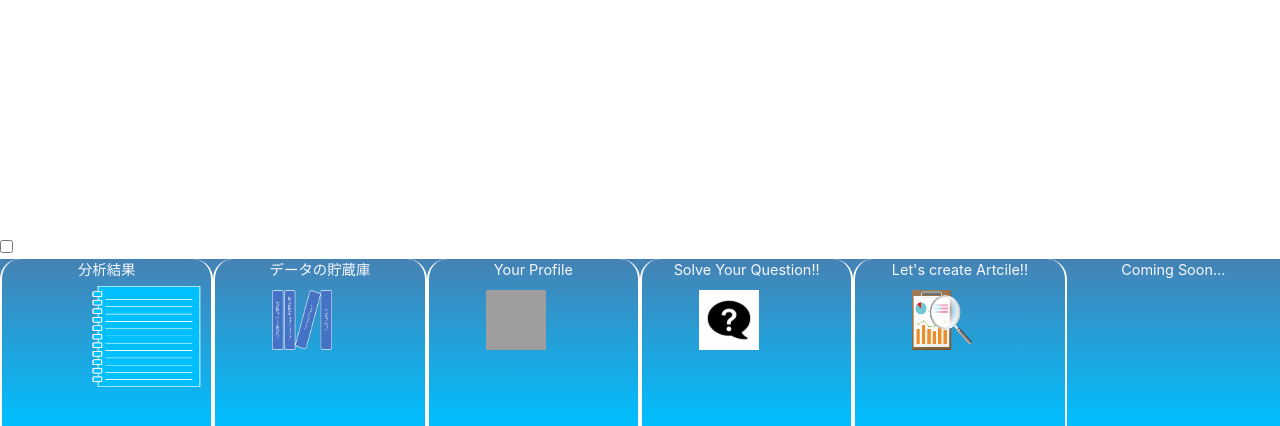
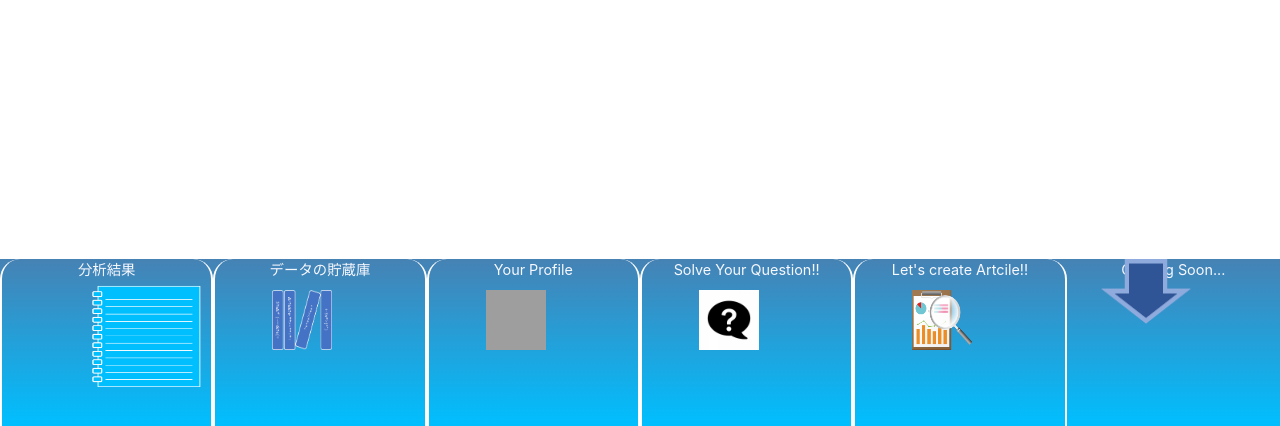
Before and after one commit to nebneb200411/Amaist, a Django app: page /data_library/create/ in a window 1280 px wide. Shown: the part 374-800 px from the top of the page. Run offline with Django 3.2, Linux system fonts and the light colour scheme; parts of the project's set-up code (start-up, migrations or seed data) failed here and were passed over; some libraries are stand-ins or nearby versions; grey boxes are pictures that could not be loaded.

Commit message:
baseの下のレスポンシブ性を上げたい

```diff
--- a/static/home/base.css
+++ b/static/home/base.css
@@ -282,6 +282,29 @@ body footer .footer-menu #appear-and-hide-menu div div div .hide-and-appear-crea
   list-style-type: none;
 }
 
+body footer .footer-menu #hide-menu {
+  position: absolute;
+  right: 0px;
+  z-index: 10;
+  cursor: pointer;
+}
+
+body footer .footer-menu #hide-menu .hide-and-appear-class {
+  height: 50%;
+  width: 50%;
+}
+
+body footer .footer-menu #hide-menu .hide-and-appear-class.up {
+  -webkit-transform: rotateX(180deg);
+          transform: rotateX(180deg);
+  -webkit-transition: .3s;
+  transition: .3s;
+}
+
+body footer .footer-menu .menu-class.hidden {
+  visibility: hidden;
+}
+
 body footer .footer-menu #menu {
   background: -webkit-gradient(linear, left top, left bottom, from(#4682b4), to(#00bfff));
   background: linear-gradient(to bottom, #4682b4, #00bfff);
--- a/static/home/base.js
+++ b/static/home/base.js
@@ -75,3 +75,8 @@ $('#createarticle-icon').on('click', function () {
     $('.hide-and-appear-createarticle').toggleClass('appear');
 }
 );
+
+$('#hide-and-appear').click(function () {
+    $('.menu-class').toggleClass('hidden');
+    $('.hide-and-appear-class').toggleClass('up');
+});
--- a/static/home/base.scss
+++ b/static/home/base.scss
@@ -303,7 +303,29 @@ body {
 
             label {}
 
-            #hide-menu {}
+            #hide-menu {
+                position: absolute;
+                right: 0px;
+                z-index: 10;
+                cursor: pointer;
+
+                .hide-and-appear-class {
+                    height: 50%;
+                    width: 50%;
+
+                    &.up {
+                        transform: rotateX(180deg);
+                        transition: .3s;
+                    }
+                }
+
+            }
+
+            .menu-class {
+                &.hidden {
+                    visibility: hidden;
+                }
+            }
 
             #menu {
                 background: -moz-linear-gradient(top, #4682b4, #00bfff);
--- a/templates/base.html
+++ b/templates/base.html
@@ -101,9 +101,10 @@
                     </div>
                 </div>
             </div>
-            <lable for="hide-menu"></lable>
-            <input type="checkbox" id="hide-menu"/>
-            <div class="container-fluid" id="menu">
+            <div id="hide-menu">
+                <img id="hide-and-appear" class="hide-and-appear-class" src="{% static 'images/base/hide_and_appear.png' %}"/>
+            </div>
+            <div class="menu-class container-fluid" id="menu">
                 <div class="row">
                     <div class="col-2 col-md-2 col-xl-2" id="article-links">
                         <p class="footer-links-names">分析結果</p>
```
Also changed, not shown: static/images/base/hide_and_appear.png (added), 2 other files.
